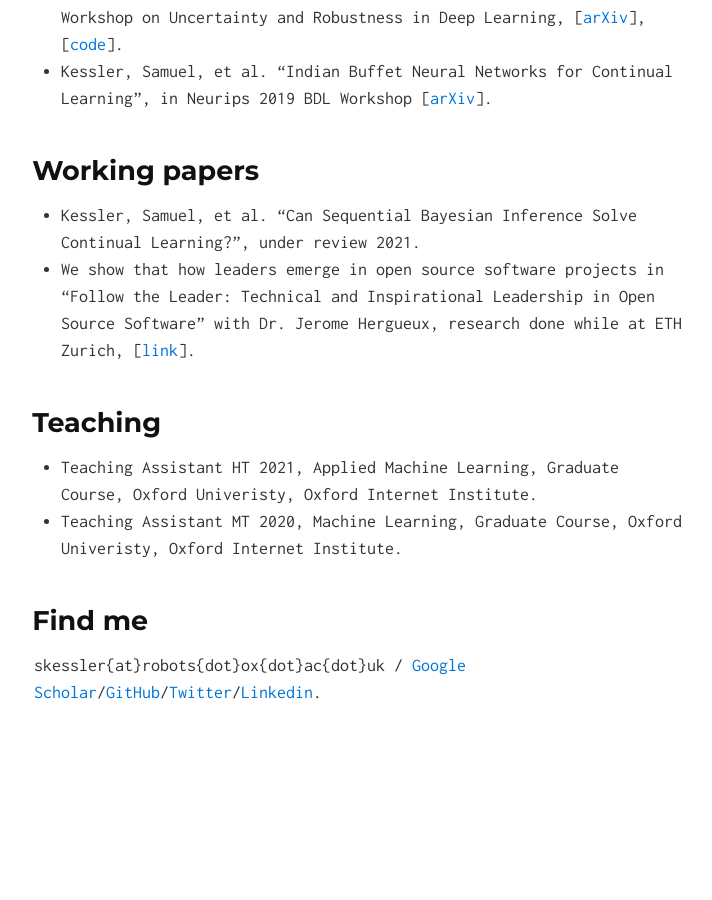
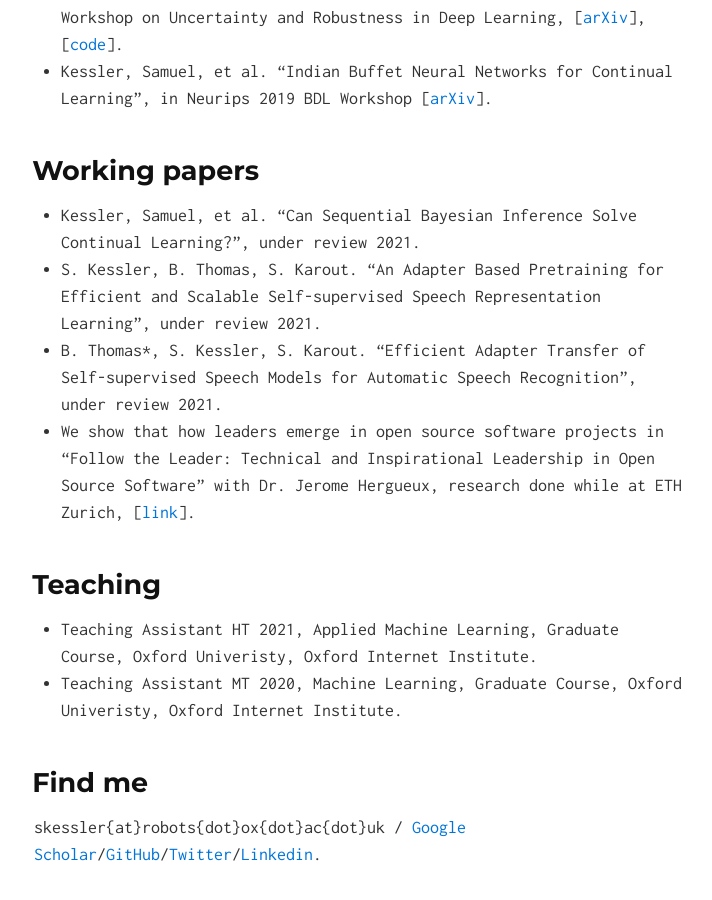
Before and after one commit to skezle/skezle.github.io, a Jekyll site: the page built from index.md, in a window 1280 px wide and 900 px high, scrolled down 1643 px. Shown: the whole window, without its empty margins (282-994 px from the left). Built offline with Jekyll 4.4.1, drawn with Linux system fonts in a browser that asks for light colours; before the commit the page ends 2439 px from its top, so only the background shows below that.

Commit message:
Update index.md

```diff
--- a/index.md
+++ b/index.md
@@ -33,6 +33,8 @@ Statistics at ETH Zurich.
 
 ## Working papers
 * Kessler, Samuel, et al. "Can Sequential Bayesian Inference Solve Continual Learning?", under review 2021.
+* S. Kessler, B. Thomas, S. Karout. "An Adapter Based Pretraining for Efficient and Scalable Self-supervised Speech Representation Learning", under review 2021.
+* B. Thomas*, S. Kessler, S. Karout. "Efficient Adapter Transfer of Self-supervised Speech Models for Automatic Speech Recognition", under review 2021.
 * We show that how leaders emerge in open source software projects in "Follow the Leader: Technical and Inspirational Leadership in Open Source Software" with Dr. Jerome Hergueux, research done while at ETH Zurich, \[[link](https://www.research-collection.ethz.ch/bitstream/handle/20.500.11850/463810/1/CLE_WP_2021_01.pdf)\].
 
 ## Teaching
```
